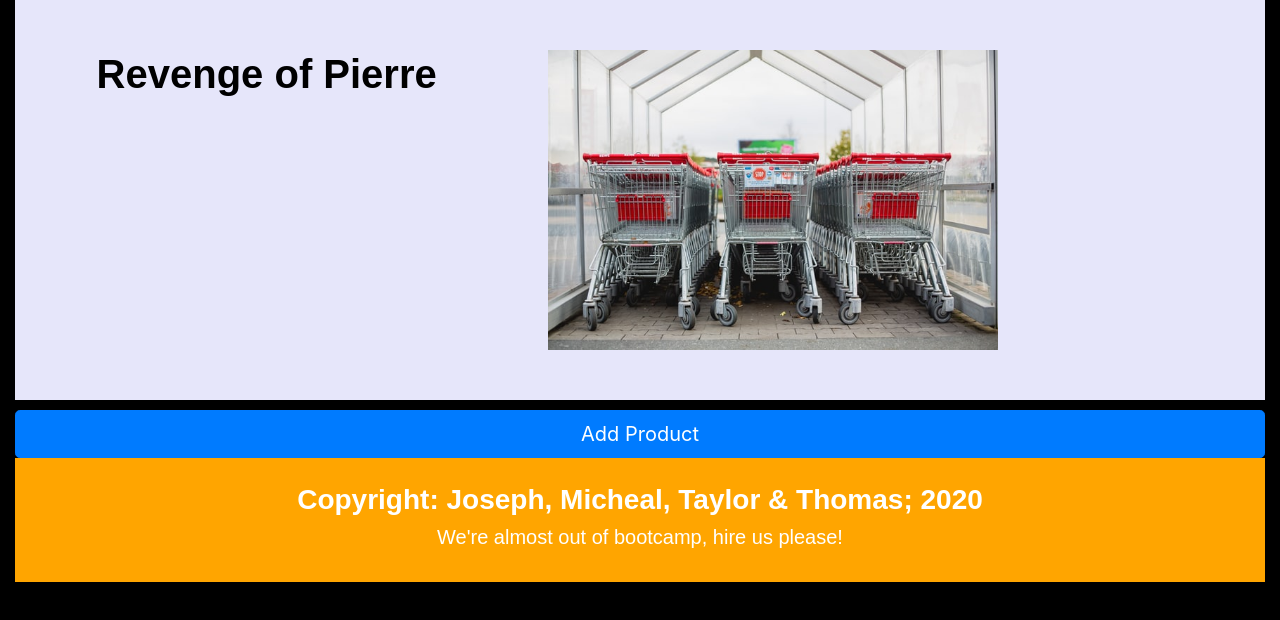
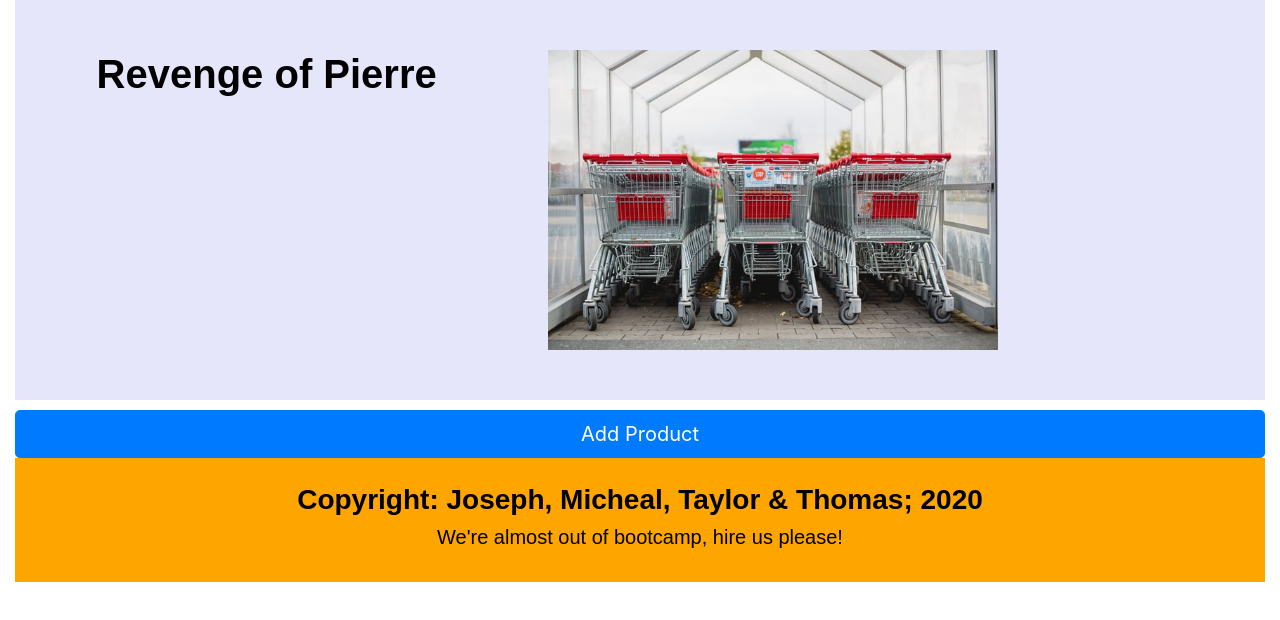
Before and after one commit to thomasglenngit/merch-store-react, a React (Create React App) app: page / in a window 1280 px wide. Shown: the top 620 px of the page. Built offline with nearby package versions, Linux system fonts and the light colour scheme.

Commit message:
add test and reducer files.
Co-authored-by: Jason Khan <jasonderekkhan@gmail.com>

```diff
--- a/src/components/App.js
+++ b/src/components/App.js
@@ -6,8 +6,8 @@ import Footer from './Footer';
 
 function App() {
   const bodyStyle = {
-    backgroundColor: 'black',
-    color: 'white',
+    backgroundColor: 'white',
+    color: 'black',
     minHeight: '100vh'
   }
   return(
--- /dev/null
+++ b/src/reducers/product-list-reducer.js
@@ -0,0 +1,3 @@
+export default (state = {}, action) => {
+
+};
```
Also changed, not shown: src/_tests_/reducers/product-list-reducer.js (added, +7 -0 lines), 1 other file (tests, documents, lock files or other folders).
